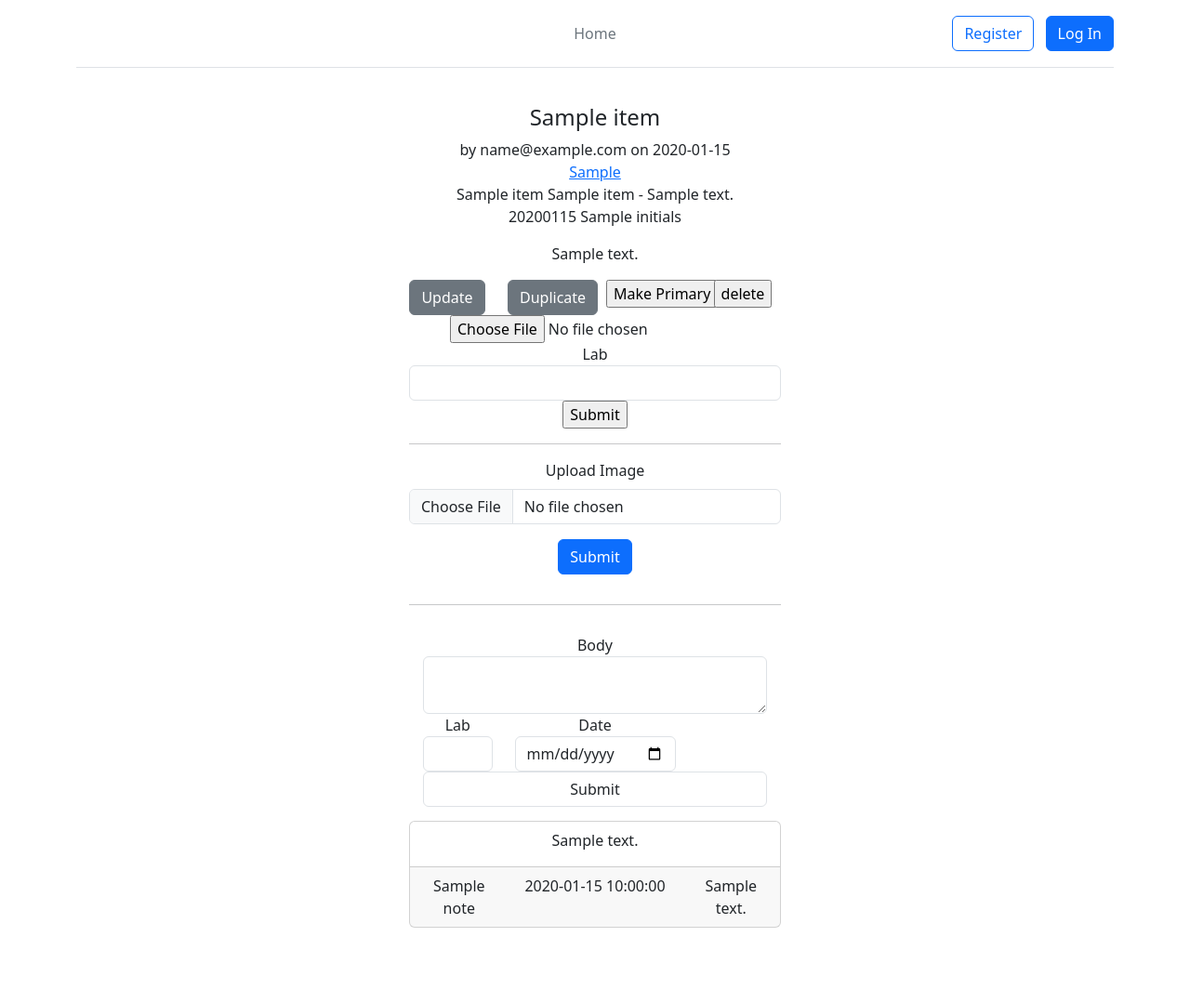
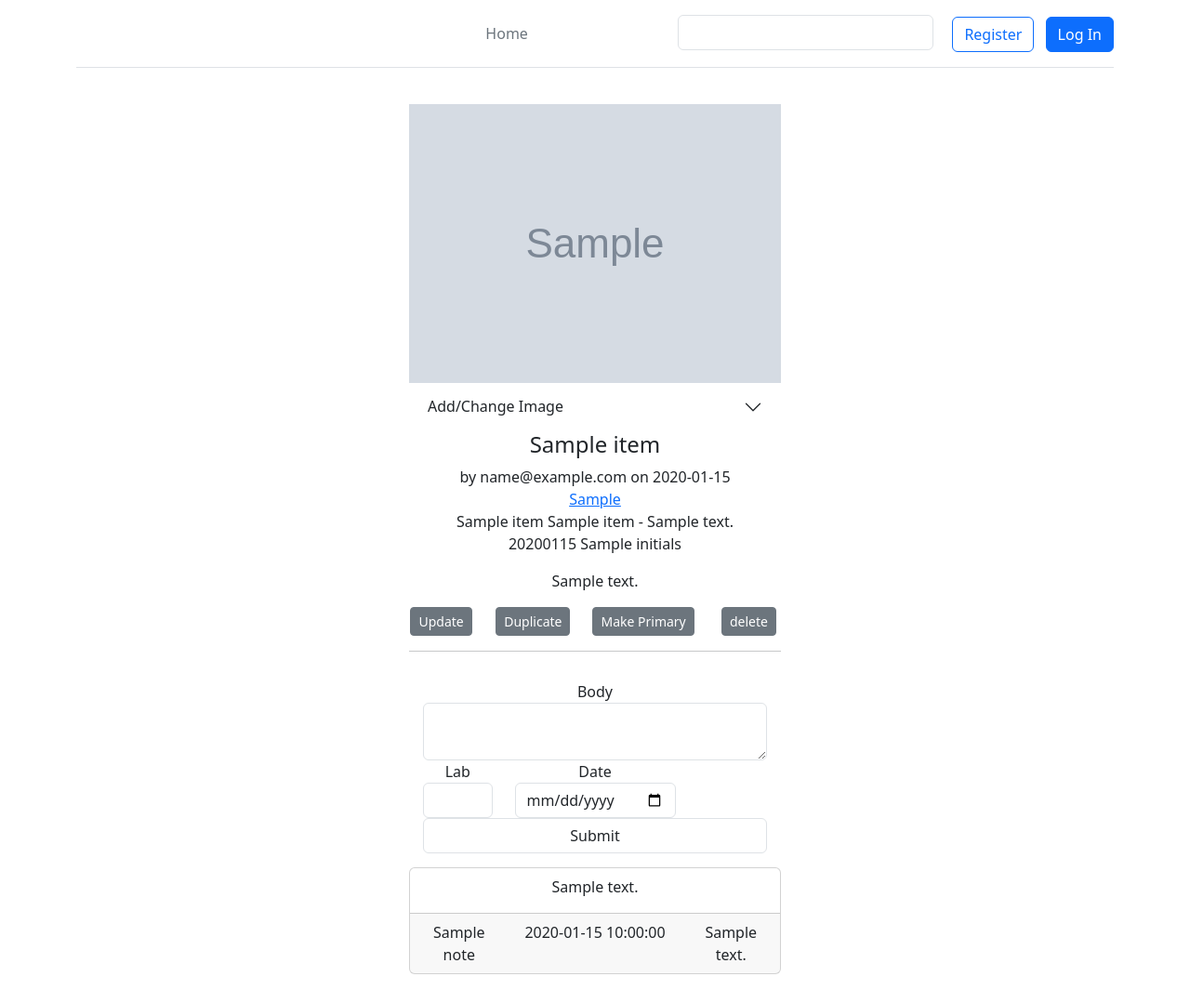
Before and after one commit to cobiadigital/lab-sample-tracking, a Flask app: template cultures/templates/sample/single.html in a window 1280 px wide. Shown: the whole page at 93% size. Before the commit the page ends 998 px from the top, so only its background shows below. Run offline with Flask 2, Linux system fonts and the light colour scheme; the template is opened without the code that fills it: most values are stand-ins (such as "Sample title", 1, 10 or a date in 2020); grey boxes marked "Sample" are stand-in pictures; form fields are guessed from the names that the template uses; some libraries are stand-ins or nearby versions.

Commit message:
working notes, search, and images

```diff
--- a/cultures/templates/base.html
+++ b/cultures/templates/base.html
@@ -87,7 +87,7 @@
     <!-- Custom styles for this template -->
     <link href="sign-in.css" rel="stylesheet">
   </head>
-  <body class="text-center">
+  <body class="text-center" onload='setFocusToSearchBox()'>
 <div class="container">
     <header class="d-flex flex-wrap align-items-center justify-content-center justify-content-md-between py-3 mb-4 border-bottom">
       <a href="/" class="d-flex align-items-center col-md-3 mb-2 mb-md-0 text-dark text-decoration-none">
@@ -96,24 +96,24 @@
 
       <ul class="nav col-12 col-md-auto mb-2 justify-content-center mb-md-0">
         <li><a href="/" class="nav-link px-2 link-secondary">Home</a></li>
+
   {% if g.user %}
       <li><a class="nav-link px-2 link-secondary" href="{{ url_for('sample.create') }}">New</a>
   {% endif %}
       </ul>
-
-      <div class="col-md-3 text-end">
+      <div class="text-end">
+        {% block header %}{% endblock %}
           {% if g.user %}
-      <span>{{ g.user['email'] }}</span>
-      <a type="button" class="btn btn-primary" href="{{ url_for('auth.logout') }}">log-out</a>
-      {% else %}
-        <a type="button" class="btn btn-outline-primary me-2" href="{{ url_for('auth.register') }}">Register</a>
-        <a type="button" class="btn btn-primary" href="{{ url_for('auth.login') }}">Log In</a>
-    {% endif %}
+          {{ g.user['email'] }}
+           <a type="button" class="btn btn-primary" href="{{ url_for('auth.logout') }}">log-out</a>
+          {% else %}
+             <a type="button" class="btn btn-outline-primary me-2" href="{{ url_for('auth.register') }}">Register</a>
+             <a type="button" class="btn btn-primary" href="{{ url_for('auth.login') }}">Log In</a>
+          {% endif %}
         </div>
     </header>
   </div>
 <section class="header">
-        {% block header %}{% endblock %}
 </section>
 <main class="w-100 m-auto">
     {% for message in get_flashed_messages() %}
@@ -121,7 +121,12 @@
   {% endfor %}
   {% block content %}{% endblock %}
 </main>
+    <script>
 
+function setFocusToSearchBox(){
+    document.getElementById("query").focus();
+}
+</script>
   <script src="https://unpkg.com/htmx.org@1.8.5"></script>
 
 <script src="https://cdn.jsdelivr.net/npm/bootstrap@5.3.0-alpha1/dist/js/bootstrap.bundle.min.js" integrity="sha384-w76AqPfDkMBDXo30jS1Sgez6pr3x5MlQ1ZAGC+nuZB+EYdgRZgiwxhTBTkF7CXvN" crossorigin="anonymous"></script>
--- a/cultures/templates/sample/single.html
+++ b/cultures/templates/sample/single.html
@@ -1,6 +1,10 @@
 {% extends 'base.html' %}
 
-
+{% block header %}
+          <form action="{{ url_for('sample.index') }}" method="post" class="col-12 col-lg-auto mb-3 mb-lg-0 me-lg-3 d-inline-block" role="search">
+          {{ search_form.query(class_="form-control form-control", size=22) }}
+        </form>
+{% endblock %}
 
 {% block content %}
     <script src="https://ajax.googleapis.com/ajax/libs/jquery/3.6.3/jquery.min.js"></script>
@@ -8,6 +12,42 @@
     <article class="item narrow_form mx-auto">
       <header>
         <div>
+        {% if item['file_url'] is not none %}
+            <img src="{{ item['file_url'] }}" class="img-fluid">
+        {% endif %}
+  <div class="accordion accordion-flush" id="accordionImage">
+  <div class="accordion-item bg-light">
+    <h2 class="accordion-header" id="accordion-headerOne">
+      <button class="accordion-button collapsed" type="button" data-bs-toggle="collapse"
+              data-bs-target="#accordion-collapseOne" aria-expanded="false" aria-controls="flush-collapseOne">
+          Add/Change Image
+      </button>
+    </h2>
+    <div id="accordion-collapseOne" class="accordion-collapse collapse mb-5" aria-labelledby="accordion-headerOne" data-bs-parent="#accordionImage">
+
+    <form action="{{ url_for('sample.upload', id=item['id']) }}" method="POST" enctype="multipart/form-data">
+      {{ photoform.hidden_tag() }}
+    <div class="my-3">
+     {{ photoform.photo (class_="form-control")}}
+     {% for error in photoform.photo.errors %}
+         <span style="color: red;">{{ error }}</span>
+     {% endfor %}
+    </div>
+{#    <div class="input-group">#}
+        <div class="row mb-3">
+            <div class="col-6">
+                        {{ photoform.lab.label }}
+            </div>
+            <div class="col-6">
+                        {{ photoform.lab(class_="form-control") }}
+            </div>
+        </div>
+{#    </div>#}
+            {{ photoform.submit(class_="btn btn-primary mb-3") }}
+    </form>
+        </div>
+  </div>
+    </div>
           <h4>{{ item['title'] }}
               {%  if item['isprimary'] == 'Primary' %} Primary{% endif %}
               {% if item['isprimary'] == 'Backup' %} Backup{% endif %}
@@ -26,15 +66,15 @@
       <p>{{ item['name'] }} {{ item['title'] }} - {{ item['comment'] }} <br />
           {{ item['date'].strftime("%Y%m%d") }} {{ item['initials'] }}</p>
       <p class="body">{{ item['body'] }}</p>
-    <div class="row">
-        <div class="col-3">
-  <a href="{{ url_for('sample.update', id=item['id'])}}" class="btn btn-secondary">Update</a>
+    <div class="row justify-content-center">
+        <div class="col">
+  <a href="{{ url_for('sample.update', id=item['id'])}}" class="btn btn-secondary btn-sm">Update</a>
 </div>
-<div class="col-3">
+<div class="col">
 
-  <a href="{{ url_for('sample.duplicate', id=item['id'])}}" class="btn btn-secondary">Duplicate</a>
+  <a href="{{ url_for('sample.duplicate', id=item['id'])}}" class="btn btn-secondary btn-sm">Duplicate</a>
 </div>
-<div class="col-3">
+<div class="col">
     {% if item['isprimary'] != 'primary' %}
       {% if item['transfer_from'] is not none %}
         <form action="{{ url_for('sample.makeprimary', id=item['id'], transfer_from=item['transfer_from']) }}" method="post">
@@ -42,70 +82,23 @@
       <form action="{{ url_for('sample.makeprimary', id=item['id'], transfer_from=0)}}" method="post">
       {% endif %}
 
-        <input class="danger" type="submit" value="Make Primary" onclick="return confirm('Setting Primary');">
+        <input class="btn btn-secondary btn-sm" type="submit" value="Make Primary" onclick="return confirm('Setting Primary');">
       </form>
     {% else %}
       <form action="{{ url_for('sample.makebackup', id=item['id'])}}" method="post">
-    <input class="danger" type="submit" value="Make Backup" onclick="return confirm('Making Backup');">
+    <input class="btn btn-secondary btn-sm" type="submit" value="Make Backup" onclick="return confirm('Making Backup');">
   </form>
     {% endif %}
 </div>
-        <div class="col-3">
+        <div class="col">
   <form action="{{ url_for('sample.delete', id=item['id']) }}" method="post">
-    <input class="danger" type="submit" value="delete" onclick="return confirm('Are you sure?');">
+    <input class="btn btn-secondary btn-sm" type="submit" value="delete" onclick="return confirm('Are you sure?');">
   </form>
 </div>
 </div>
-    <form action="{{ url_for('sample.upload', id=item['id']) }}" method="POST" enctype="multipart/form-data">
-      {{ photoform.hidden_tag() }}
-     {{ photoform.photo }}
-     {% for error in photoform.photo.errors %}
-         <span style="color: red;">{{ error }}</span>
-     {% endfor %}
-        <div class="form-group" >
-        {{ form.lab.label }}
-        {{ form.lab(class_="form-control") }}
-    </div>
-     {{ form.submit }}
-    </form>
-<hr />
 
 
-
-
-        <div class="mb-3">
-          <label for="formFile" class="form-label">Upload Image</label>
-          <input class="form-control" type="file" value="dataValue" id="formFile">
-        </div>
-            <div class="col-auto">
-                <button onclick="myFunction()" class="btn btn-primary mb-3">Submit</button>
-            </div>
-                <script>
-function myFunction(){
-var dataValue = $("#keyName").val();
-$.ajax({
-            type : 'POST',
-            //remove the .php from results.php.php
-            url : "https://api.cloudflare.com/client/v4/accounts/245302718047bba4dfecc0817e7c92b1/images/v2/direct_upload",
-            //Add the request header
-            headers : {
-                 Authorization: "Bearer 462XIN0OdrHu6k3MkbYoNu5mACi3GJkRW6OQtT7B",
-                 "Content-Type" : "application/",
-            },
-            //Add form data
-            data : {formFile : dataValue},
-            success : function(response) {
-                console.log(response);
-            },
-            error : function(xhr, status, error) {
-                var err = eval("(" + xhr.responseText + ")");
-                console.log(err);
-            }
-        }); //End of Ajax
-}   // End of myFunction
-    </script>
-
-    <hr />
+<hr />
 
     <form method="post" class="mx-auto narrow_form">
 	{{ form.csrf_token }}
```
Also changed, not shown: cultures/sample.py (+75 -110 lines), cultures/templates/sample/index.html (+17 -8 lines), cultures/templates/sample/index2.html (+28 -1 lines), cultures/upload.html (added, +18 -0 lines), cultures/uploadimage.py (+29 -0 lines), bahud22.jpg (added), bahud22_10x.jpg (added), 2 other files.
